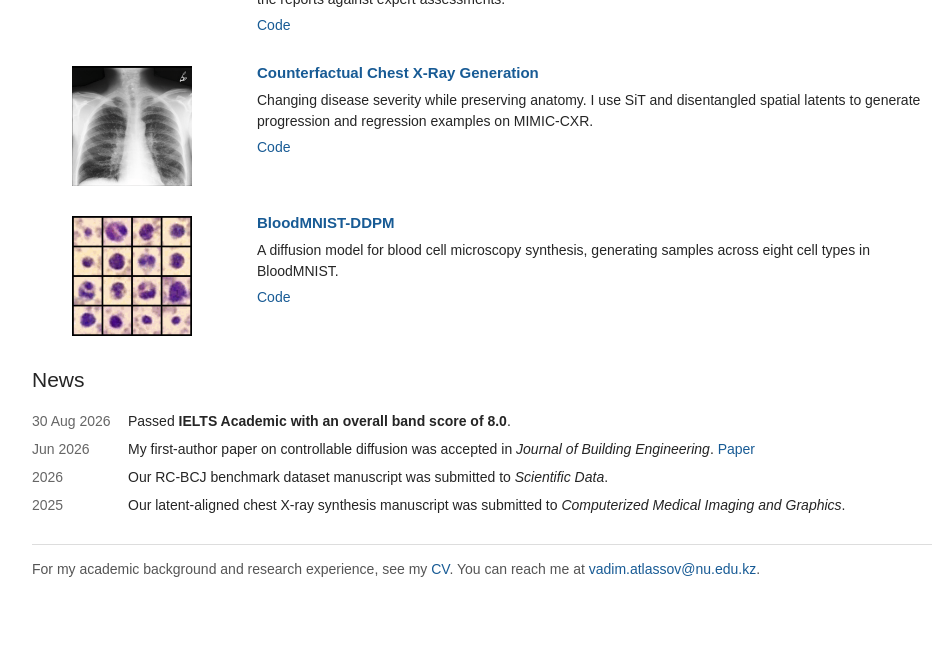
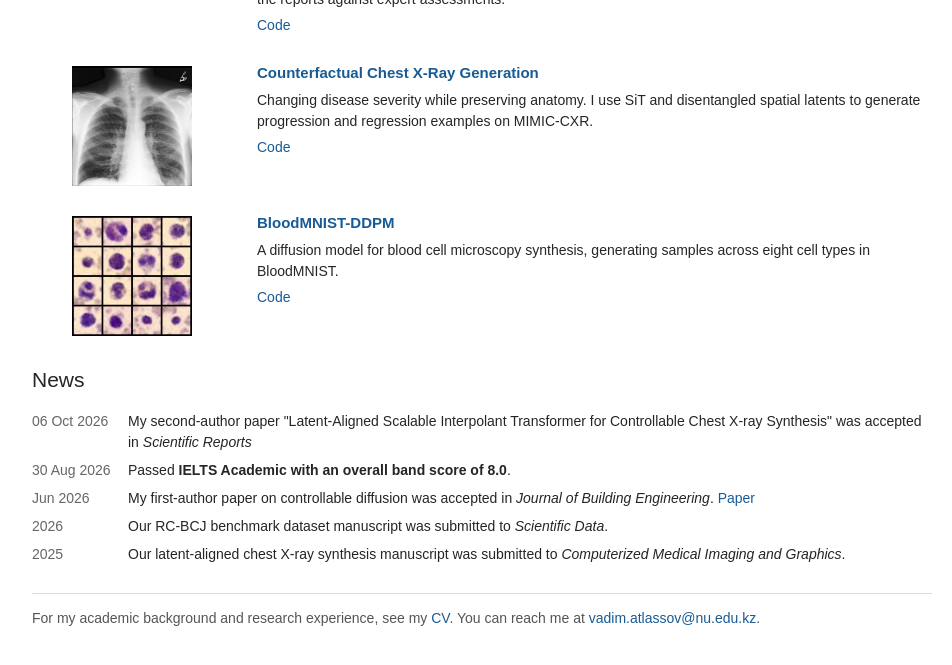
Before and after one commit to Vadim-ATL/Vadim-ATL.github.io, a Jekyll site: the page built from index.md, in a window 1280 px wide, cut to the strip 1174-1861 px from the top of the page. Shown: the top 665 px of the strip, without its empty margins (158-1110 px from the left). Built offline with Jekyll 4.4.1, drawn with Linux system fonts in a browser that asks for light colours; before the commit the page ends 1812 px from its top, so only the background shows below that.

Commit message:
Add second published paper

```diff
--- a/index.md
+++ b/index.md
@@ -85,6 +85,7 @@ layout: default
 <section aria-labelledby="news">
   <h2 id="news">News</h2>
   <dl class="news">
+    <dt>06 Oct 2026</dt><dd>My second-author paper "Latent-Aligned Scalable Interpolant Transformer for Controllable Chest X-ray Synthesis" was accepted in <em>Scientific Reports</em></dd>
     <dt>30 Aug 2026</dt><dd>Passed <strong>IELTS Academic with an overall band score of 8.0</strong>.</dd>
     <dt>Jun 2026</dt><dd>My first-author paper on controllable diffusion was accepted in <em>Journal of Building Engineering</em>. <a href="https://doi.org/10.1016/j.jobe.2026.116466">Paper</a></dd>
     <dt>2026</dt><dd>Our RC-BCJ benchmark dataset manuscript was submitted to <em>Scientific Data</em>.</dd>
```
